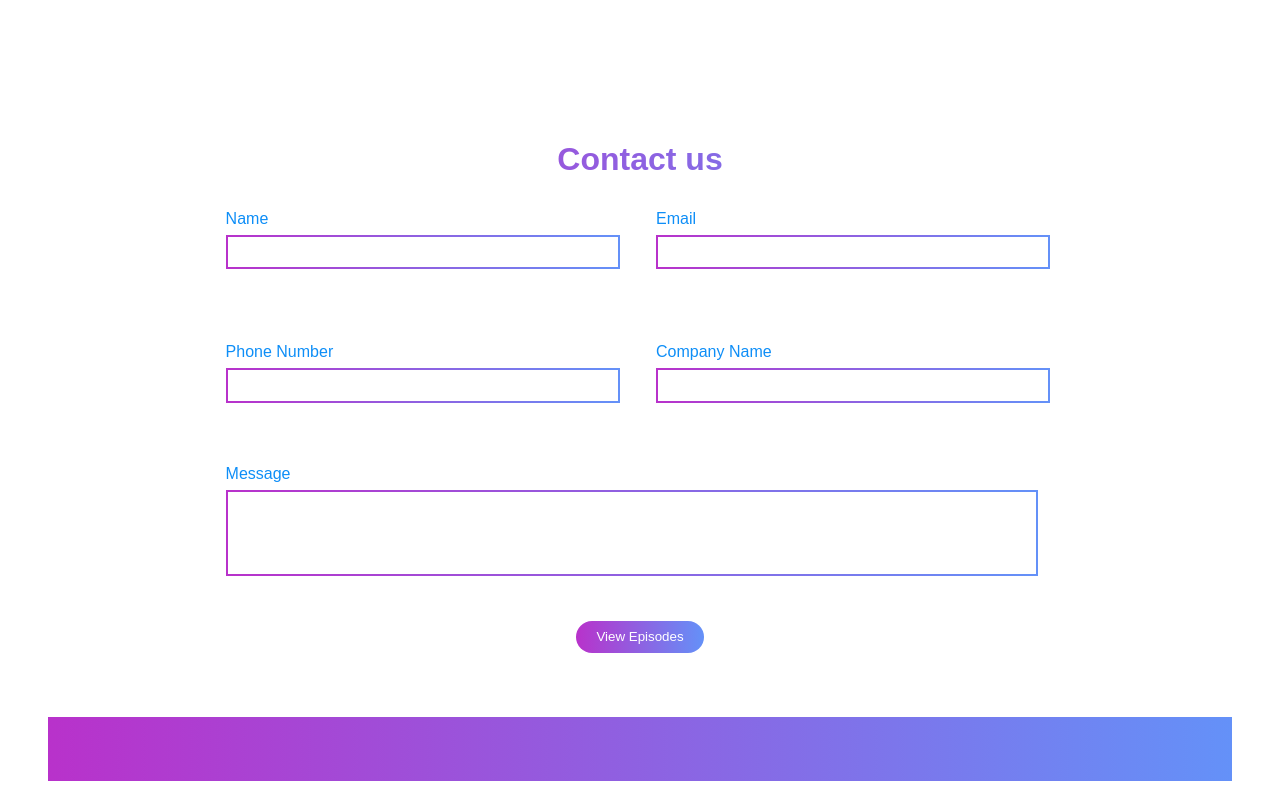
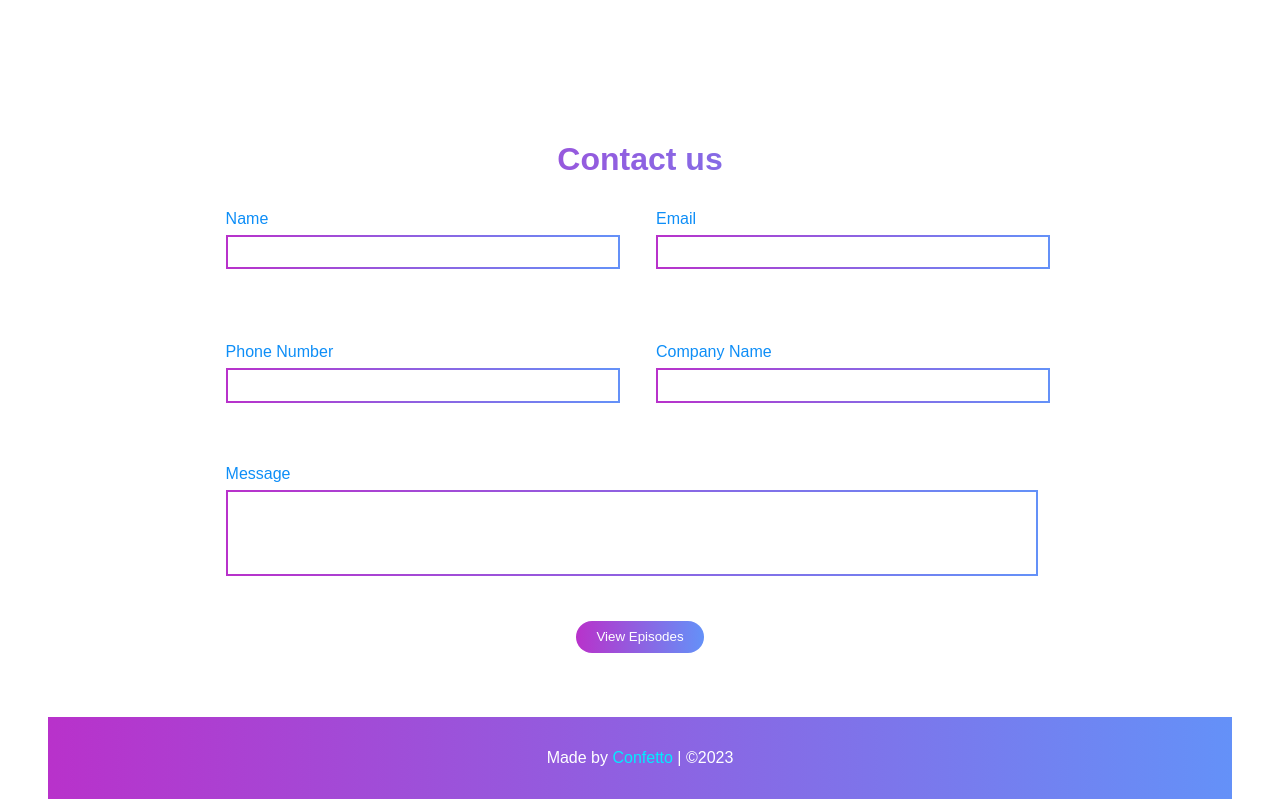
Before and after one commit to Confetto22/e-commerce, a plain HTML site: page index.html in a window 1280 px wide. Shown: the part 4843-5642 px from the top of the page. Drawn offline with Linux system fonts and the light colour scheme.

Commit message:
added footer and button functionality

```diff
--- a/index.html
+++ b/index.html
@@ -252,6 +252,8 @@
       </section>
     </main>
 
-    <footer></footer>
+    <footer>
+      <p>Made by <a href="#">Confetto</a> | &copy;2023</p>
+    </footer>
   </body>
 </html>
```
